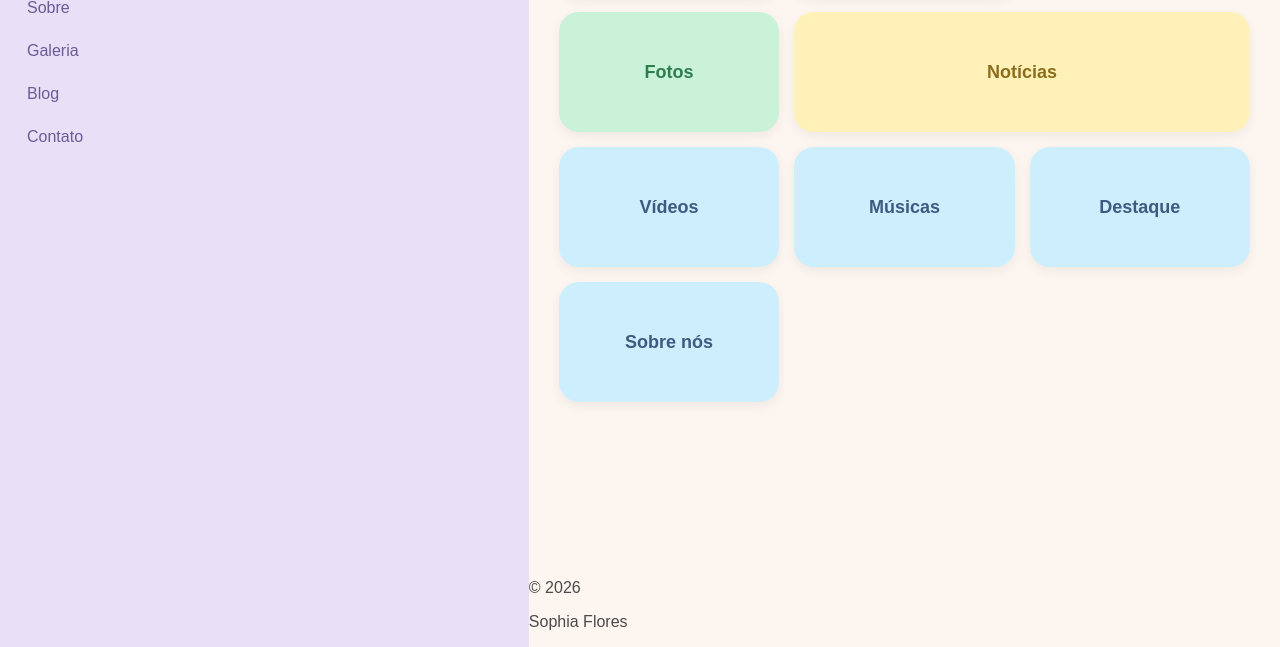
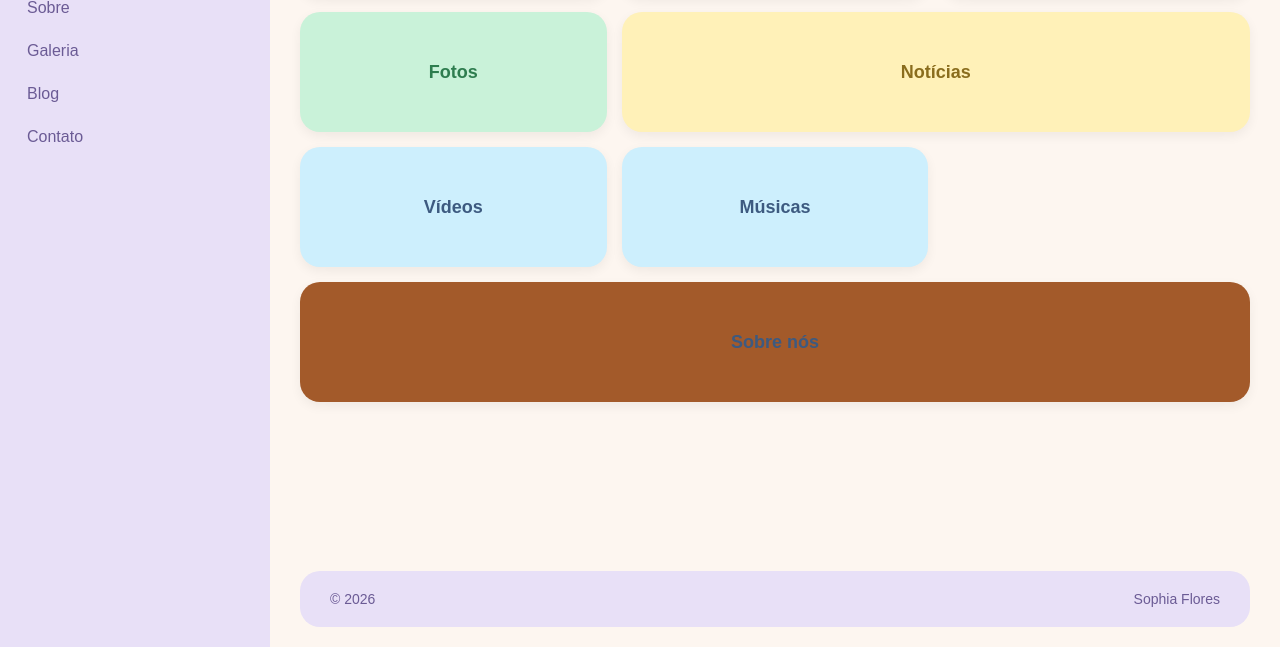
Before and after one commit to sophiafx2009-stack/atividade-pratica, a plain HTML site: page index.html in a window 1280 px wide. Shown: the part 153-800 px from the top of the page. Drawn offline with Linux system fonts and the light colour scheme.

Commit message:
Atualização da pagina style.css

```diff
--- a/style.css
+++ b/style.css
@@ -6,7 +6,7 @@ body {
     min-height: 100vh;
 
     display: grid;
-    grid-template-columns: 270px, 1fr;
+    grid-template-columns: 270px 1fr;
     grid-template-rows: 1fr auto;
     grid-template-areas:
                 "sidebar grade"
@@ -105,5 +105,27 @@ body {
 }
 
 .primeira{
-    order
+    order:-1;
+    background: #ffd6e0;
+    color: #b0476a;
 }
+
+.toda{
+    grid-column: 1 / -1;
+    background:#a35a2a;
+}
+
+.footer{
+    display: flex;
+    justify-content: space-between;
+    padding: 20px 30px;
+    margin: 0 30px 20px;
+    background-color: #e8e0f7;
+    color: #6b5b95;
+    border-radius: 20px;
+    font-size: 14px;
+}
+
+.footer p{
+    margin: 0;
+}
```
